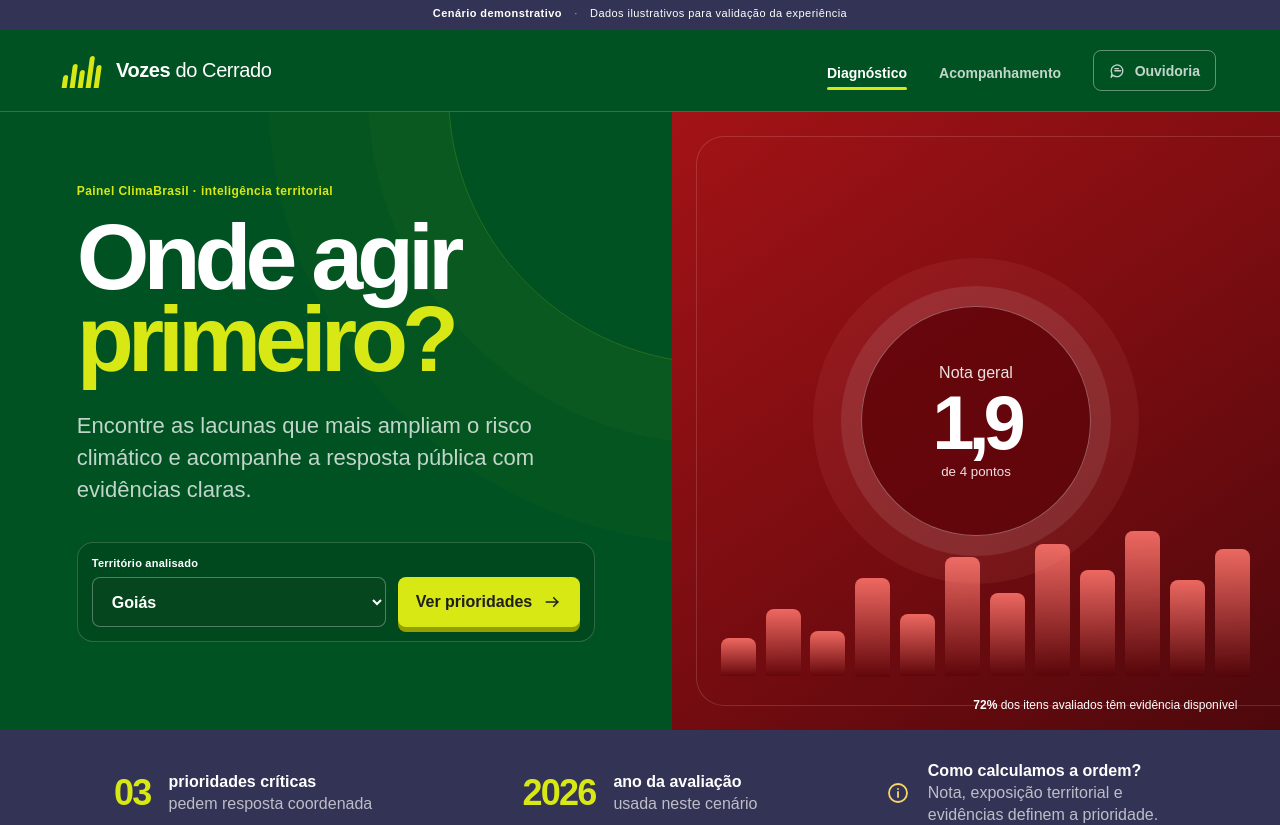
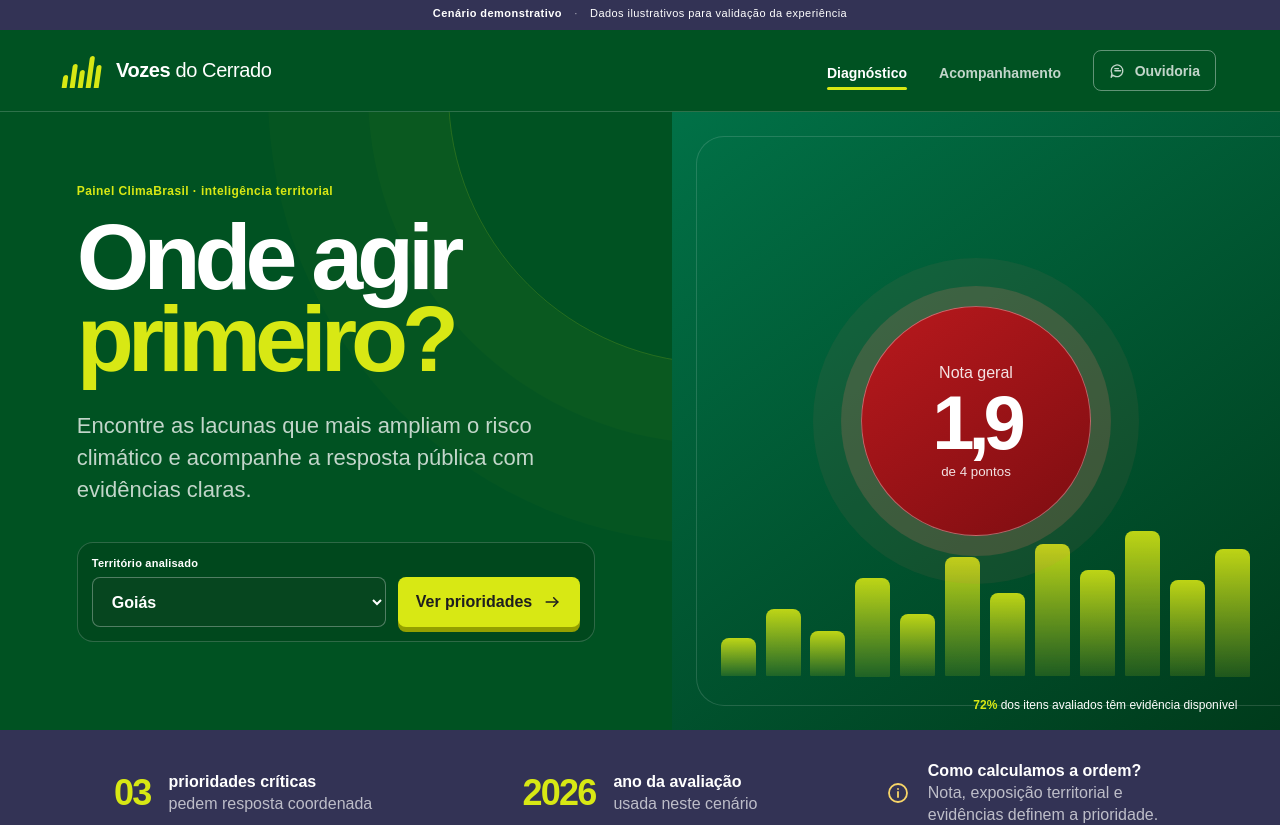
Before and after one commit to marcosalbuquerque/Vozes-Do-Cerrado, a React (Vite) app in the folder apps/web/: page / in a window 1280 px wide. Shown: the top 825 px of the page. Built offline with nearby package versions, Linux system fonts and the light colour scheme.

Commit message:
limit score color state to score circle

```diff
--- a/apps/web/src/styles.css
+++ b/apps/web/src/styles.css
@@ -44,18 +44,13 @@ html { scroll-behavior: smooth; }
 .vc-button { min-height: 50px; display: inline-flex; align-items: center; justify-content: center; gap: 10px; padding: 12px 18px; border: 0; border-radius: 8px; text-decoration: none; font-weight: 800; transition: transform .18s ease, box-shadow .18s ease; }
 .vc-button:hover { transform: translateY(-2px); }.vc-button-lime { color: var(--ink) !important; background: var(--lime); box-shadow: 0 5px 0 #94a000; }.vc-button-dark { color: #fff !important; background: var(--indigo); box-shadow: 0 5px 0 #1e1e35; }
 .vc-hero-data { position: relative; min-height: 100%; display: flex; align-items: center; justify-content: center; background: linear-gradient(145deg, var(--teal), #003b1b); }
-.vc-hero-data.is-critical { background: linear-gradient(145deg, #a31316 0%, #7d0d11 48%, #4d080c 100%); }
-.vc-hero-data.is-attention { background: linear-gradient(145deg, #c47500 0%, #8d4c00 52%, #5f3100 100%); }
-.vc-hero-data.is-positive { background: linear-gradient(145deg, var(--teal), #003b1b); }
 .vc-hero-data::before { content: ""; position: absolute; inset: 24px 0 24px 24px; border: 1px solid rgba(255,255,255,.14); border-right: 0; border-radius: 28px 0 0 28px; }
 .vc-score-orbit { position: relative; z-index: 3; width: 230px; height: 230px; display: grid; place-content: center; border: 1px solid rgba(255,255,255,.35); border-radius: 50%; text-align: center; background: rgba(0,58,29,.62); box-shadow: 0 0 0 20px rgba(216,232,20,.08), 0 0 0 48px rgba(216,232,20,.035); }
-.vc-score-orbit span, .vc-score-orbit small { display: block; color: rgba(255,255,255,.88); }.vc-score-orbit strong { margin: 3px 0; color: #fff; font-size: 76px; line-height: 1; letter-spacing: -.08em; }.vc-hero-data.is-critical .vc-score-orbit { background: rgba(92,5,10,.72); box-shadow: 0 0 0 20px rgba(255,255,255,.09), 0 0 0 48px rgba(255,155,150,.08); }.vc-hero-data.is-attention .vc-score-orbit { background: rgba(91,43,0,.72); box-shadow: 0 0 0 20px rgba(255,255,255,.09), 0 0 0 48px rgba(255,207,122,.08); }.vc-score-orbit.is-critical strong,.vc-score-orbit.is-attention strong,.vc-score-orbit.is-positive strong { color: #fff; }
+.vc-score-orbit span, .vc-score-orbit small { display: block; color: rgba(255,255,255,.88); }.vc-score-orbit strong { margin: 3px 0; color: #fff; font-size: 76px; line-height: 1; letter-spacing: -.08em; }.vc-score-orbit.is-critical { background: linear-gradient(145deg, #b9191d, #7d0d11); box-shadow: 0 0 0 20px rgba(255,116,107,.18), 0 0 0 48px rgba(255,116,107,.07); }.vc-score-orbit.is-attention { background: linear-gradient(145deg, #d88405, #8d4c00); box-shadow: 0 0 0 20px rgba(255,182,46,.18), 0 0 0 48px rgba(255,182,46,.07); }.vc-score-orbit.is-positive { background: linear-gradient(145deg, #018a3c, #005222); box-shadow: 0 0 0 20px rgba(130,232,119,.16), 0 0 0 48px rgba(130,232,119,.06); }.vc-score-orbit.is-critical strong,.vc-score-orbit.is-attention strong,.vc-score-orbit.is-positive strong { color: #fff; }
 .vc-wave { position: absolute; right: 5%; bottom: 54px; left: 8%; height: 145px; display: flex; align-items: end; gap: clamp(4px, .8vw, 10px); opacity: .88; }
 .vc-wave i { width: 100%; height: var(--bar); border-radius: 8px 8px 1px 1px; background: linear-gradient(to top, rgba(216,232,20,.16), var(--lime)); transform-origin: bottom; animation: vc-rise .65s cubic-bezier(.22,.8,.3,1) both; animation-delay: var(--delay); }
-.vc-hero-data.is-critical .vc-wave i { background: linear-gradient(to top, rgba(80,0,5,.38), #ff766d); }
-.vc-hero-data.is-attention .vc-wave i { background: linear-gradient(to top, rgba(85,38,0,.38), #ffc15a); }
 @keyframes vc-rise { from { transform: scaleY(.05); opacity: 0; } }
-.vc-hero-data > p { position: absolute; z-index: 3; right: 7%; bottom: 18px; margin: 0; color: #fff; font-size: 12px; }.vc-hero-data > p span { color: #fff; font-weight: 800; }
+.vc-hero-data > p { position: absolute; z-index: 3; right: 7%; bottom: 18px; margin: 0; color: #fff; font-size: 12px; }.vc-hero-data > p span { color: var(--lime); font-weight: 800; }
 .vc-overview { display: grid; grid-template-columns: repeat(3, 1fr); gap: clamp(28px, 5vw, 76px); padding: 0 clamp(24px, 6vw, 92px); color: #fff; background: var(--indigo); }
 .vc-overview > div { min-height: 126px; display: flex; align-items: center; justify-content: center; gap: 18px; padding: 24px 0; }.vc-overview p { max-width: 260px; margin: 0; color: rgba(255,255,255,.68); line-height: 1.4; }.vc-overview p strong { display: block; color: #fff; }.vc-metric { color: var(--lime); font-size: 36px; font-weight: 800; letter-spacing: -.05em; }.vc-order-method .vc-icon { width: 24px; height: 24px; color: var(--yellow); }
 .vc-section { padding: clamp(70px, 9vw, 120px) clamp(24px, 7vw, 108px); }
```
